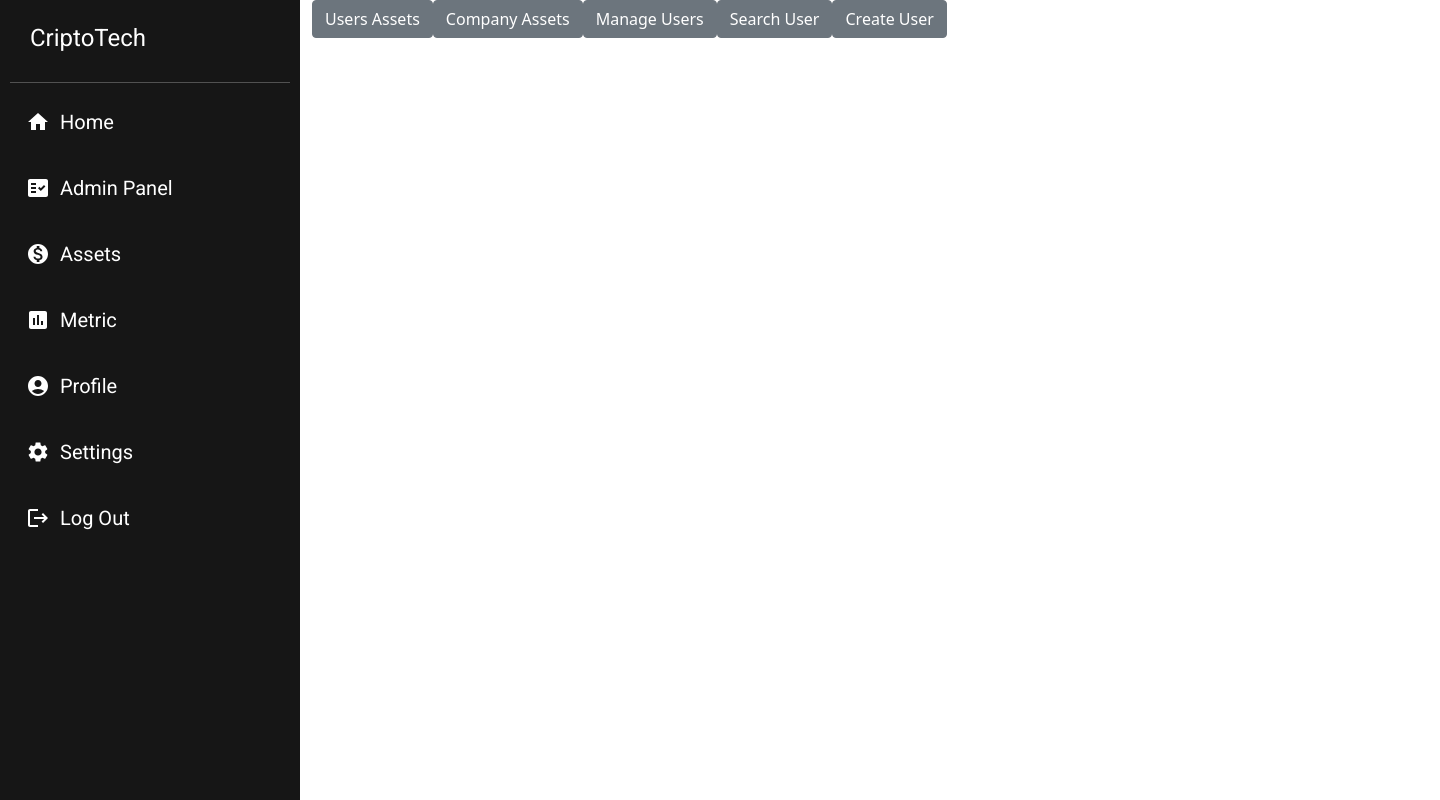
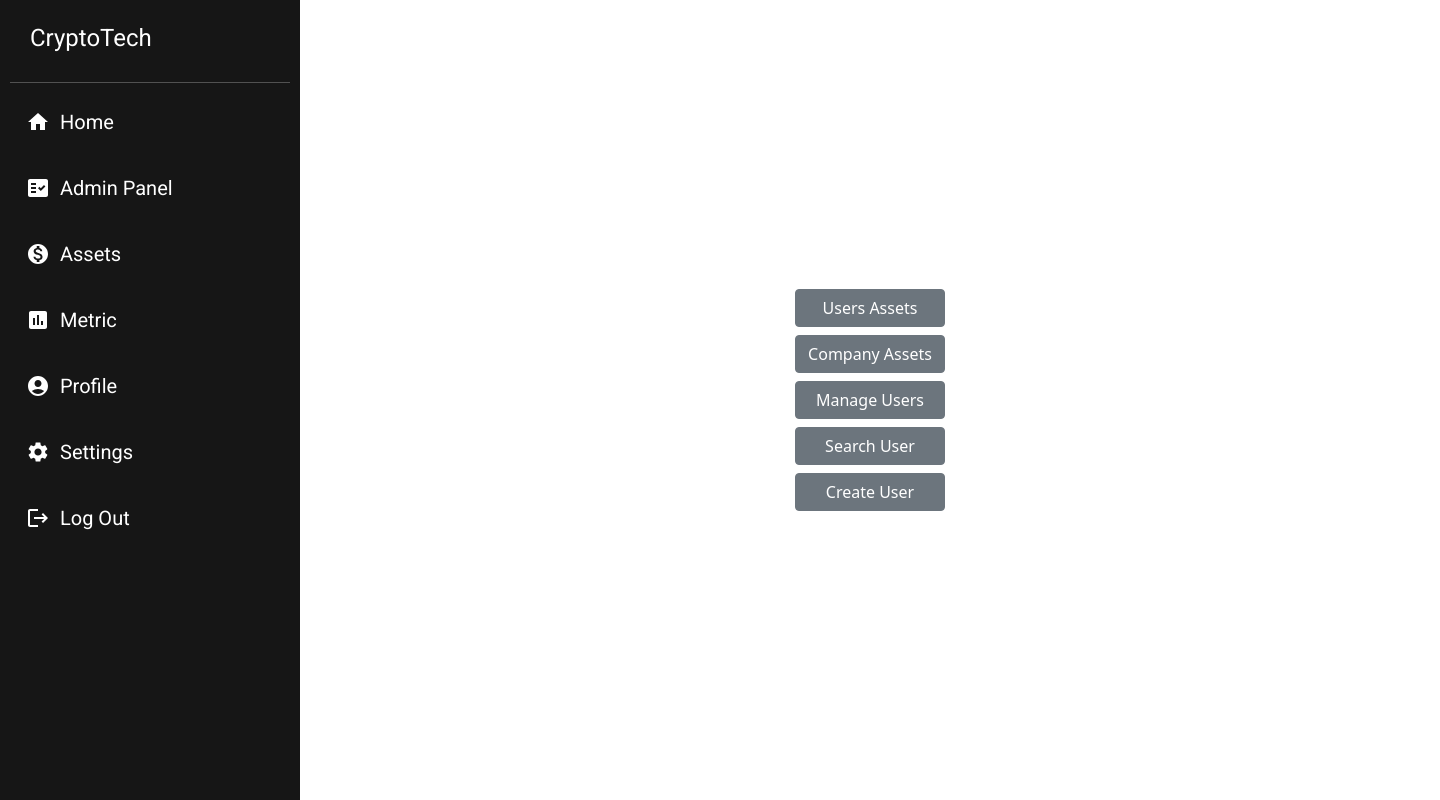
Before and after one commit to No-Country/C2-G27-Front, a React (Create React App) app: page /admin in a window 1280 px wide. Shown: the whole page, 1440 px wide, since content can reach past the window. Built offline with nearby package versions, Linux system fonts and the light colour scheme.

Commit message:
Sidebar links enabled

```diff
--- a/package.json
+++ b/package.json
@@ -29,6 +29,7 @@
     "react-lottie-player": "^1.4.1",
     "react-pro-sidebar": "^0.7.1",
     "react-redux": "^7.2.6",
+    "react-router-bootstrap": "^0.26.0",
     "react-router-dom": "^6.2.1",
     "react-router-transition": "^2.1.0",
     "react-scripts": "5.0.0",
--- a/src/App/Router.js
+++ b/src/App/Router.js
@@ -2,6 +2,7 @@ import React, { Suspense } from 'react';
 import { Routes, Route, useLocation } from 'react-router-dom';
 import Home from '../Pages/Home';
 import AdminCP from '../Pages/AdminCP';
+import UserPage from '../Pages/UserPage';
 import Landing from '../Pages/Landing';
 import Navigation from '../Components/Navigation';
 
@@ -14,6 +15,7 @@ export default function Router() {
         <Route path='/' element={<Home />} />
         <Route path='landing' element={<Landing />} />
         <Route path='admin' element={<AdminCP />} />
+        <Route path='profile' element={<UserPage />} />
       </Routes>
     </Suspense>
   );
--- a/src/Components/Navigation.js
+++ b/src/Components/Navigation.js
@@ -1,5 +1,6 @@
 import React from 'react';
 import { Nav, NavLink, NavItem } from 'reactstrap';
+import { LinkContainer } from 'react-router-bootstrap'
 import HomeIcon from '@mui/icons-material/Home';
 import AssessmentIcon from '@mui/icons-material/Assessment';
 import MonetizationOnIcon from '@mui/icons-material/MonetizationOn';
@@ -12,23 +13,29 @@ export default function Navigation() {
   return (
     <div>
       <div className='sidebar'>
-        <p>CriptoTech</p>
+        <p>CryptoTech</p>
         <hr />
         <Nav vertical>
           <NavItem>
-            <NavLink href='/'>
+            <LinkContainer to="/">
+              <NavLink>
                 <HomeIcon /> Home
               </NavLink>
+            </LinkContainer>
           </NavItem>
           <NavItem>
-            <NavLink href='/admin'>
+            <LinkContainer to='/admin'>
+              <NavLink>
                 <FactCheckIcon /> Admin Panel
               </NavLink>
+            </LinkContainer>
           </NavItem>
           <NavItem>
-            <NavLink href='#'>
+            <LinkContainer to='/profile'>
+              <NavLink>
                 <MonetizationOnIcon /> Assets
               </NavLink>
+            </LinkContainer>
           </NavItem>
           <NavItem>
             <NavLink href='#'>
--- a/src/Components/UserCard.js
+++ b/src/Components/UserCard.js
@@ -1,12 +1,15 @@
 import React from 'react'
 import { FaUserCircle } from "react-icons/fa"
+import { LinkContainer } from "react-router-bootstrap"
 
 function UserCard() {
     return (
         <div className="userCard" >
             <FaUserCircle />
             <div className="userCard--text">
-                <h5>Martin Paz</h5>
+                <LinkContainer to="/profile">
+                    <h5>Martin Paz</h5>
+                </LinkContainer>
                 <p>AdminUser</p>
             </div>
         </div>
--- /dev/null
+++ b/src/Components/UserHero.js
@@ -0,0 +1,9 @@
+import React from 'react';
+
+function UserHero() {
+    return <div className='userHero'>
+        <h1>Hi! user</h1>
+    </div>;
+}
+
+export default UserHero;
--- a/src/Components/WidgetsBoard.js
+++ b/src/Components/WidgetsBoard.js
@@ -38,7 +38,8 @@ function saveToLS(key, value) {
 }
 
 const onRemoveItem = (itemId) => {
-console.log(itemId);
+  // eslint-disable-next-line no-console
+  console.log(itemId);
 };
 export default class WidgetsBoard extends React.PureComponent {
   static defaultProps() {
--- a/src/Pages/AdminCP.js
+++ b/src/Pages/AdminCP.js
@@ -4,13 +4,13 @@ import { Container, Button, Row, Col } from 'reactstrap';
 export default function AdminCP() {
   return (
     <div>
-      <Container>
-        <Row>
-          <Col>
-            <Button>Users Assets</Button>
-            <Button>Company Assets</Button>
-            <Button>Manage Users</Button>
-            <Button>Search User</Button>
+      <Container className='d-flex align-items-center justify-content-center vw-100 vh-100 '>
+        <Row >
+          <Col className='d-flex flex-column'>
+            <Button className="mb-2">Users Assets</Button>
+            <Button className="mb-2">Company Assets</Button>
+            <Button className="mb-2">Manage Users</Button>
+            <Button className="mb-2">Search User</Button>
             <Button>Create User</Button>
           </Col>
         </Row>
--- a/src/Pages/UserPage.js
+++ b/src/Pages/UserPage.js
@@ -1,7 +1,15 @@
 import React from 'react';
+import { Container, Row, Col } from 'reactstrap';
+import UserHero from "../Components/UserHero"
 
 function UserPage() {
-  return <div />;
+  return <Container>
+    <Row>
+      <Col>
+        <UserHero />
+      </Col>
+    </Row>
+  </Container>;
 }
 
 export default UserPage;
```
Also changed, not shown: 2 other files (tests, documents, lock files or other folders). Lines whose indentation alone changed are shown as unchanged.
